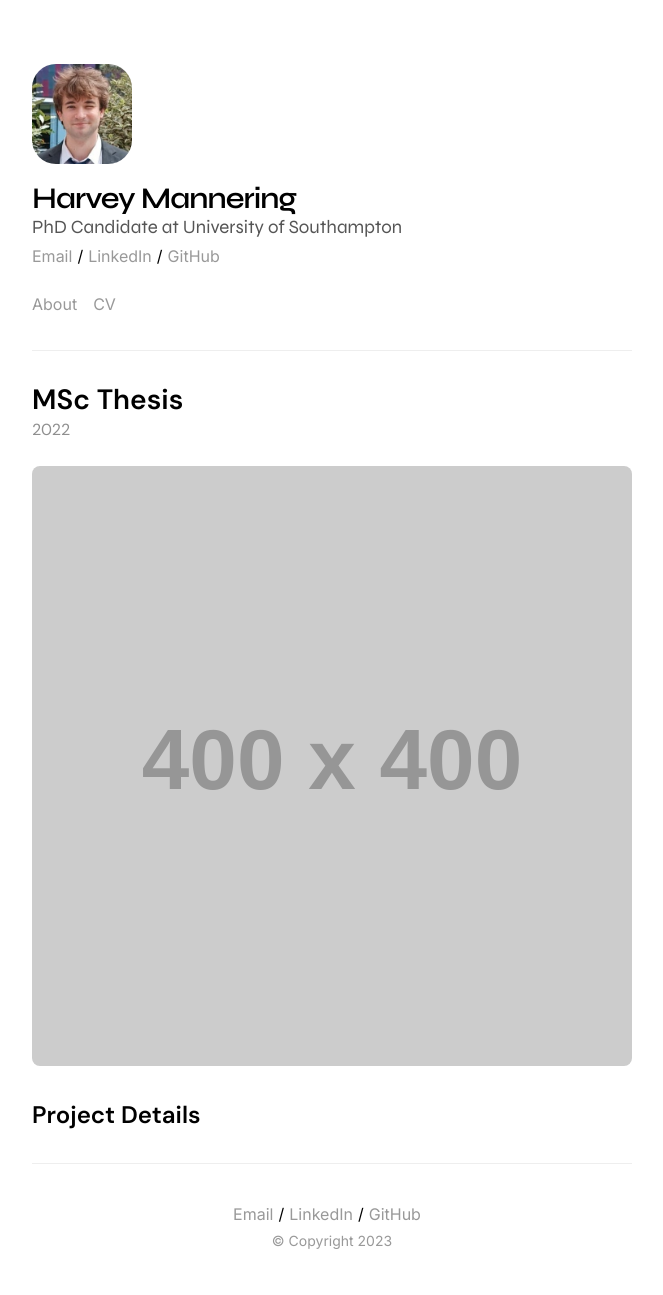
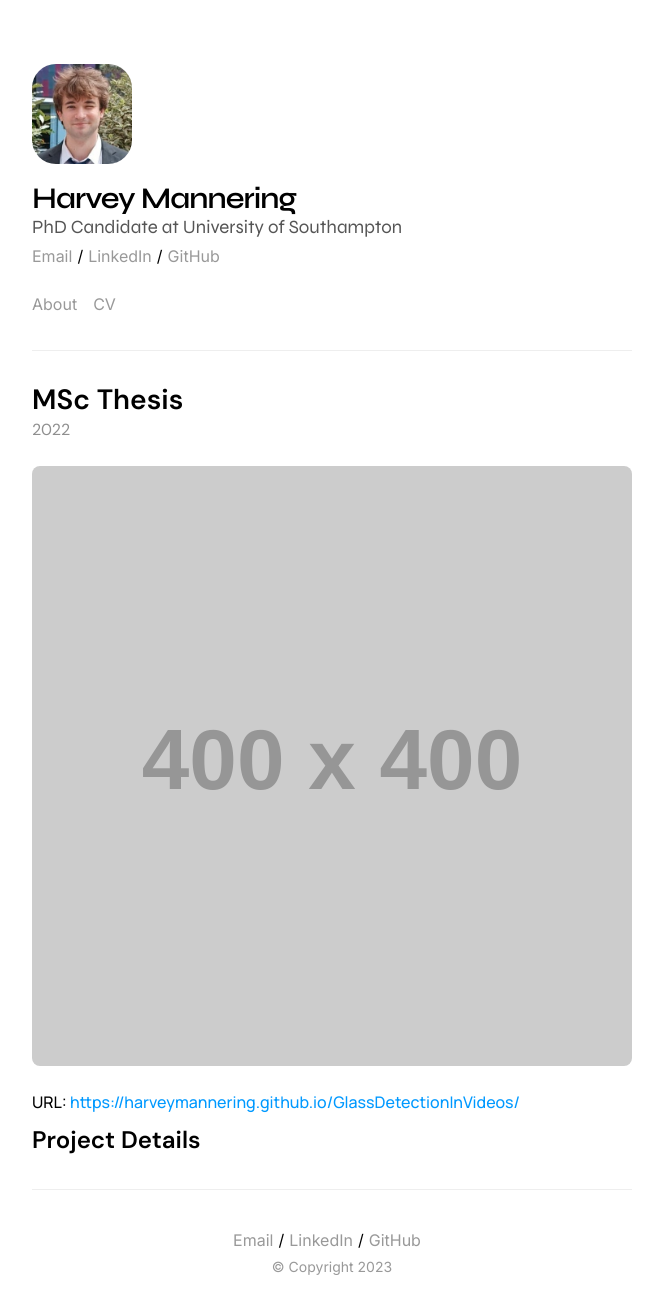
Before and after one commit to harveymannering/harveymannering.github.io, a Jekyll site: the page built from _projects/my-first-project.md, in a window 1280 px wide. Shown: the whole page, without its empty margins (308-971 px from the left). Built offline with Jekyll 4.4.1, drawn with Linux system fonts in a browser that asks for light colours; comment, search, counter and statistics services are not loaded; before the commit the page ends 1269 px from its top, so only the background shows below that.

Commit message:
Changed linking

```diff
--- a/_layouts/about.html
+++ b/_layouts/about.html
@@ -52,7 +52,7 @@ layout: default
     <p class="ap-subtitle">{{site.collection_option['projects']['label']}}</p>
     {% for project in site.projects reversed %}
     <div class="ap-project">
-        <a class="ap-project-title" href="{{project.url}}">{{project.title}}</a>
+        <a class="ap-project-title" href="{{project.project-url}}">{{project.title}}</a>
         <p class="ap-project-year">{{project.year}}</p>
         <p class="ap-project-excerpt">{{project.excerpt}}</p>
         <p class="ap-project-tags">
--- a/_projects/my-first-project.md
+++ b/_projects/my-first-project.md
@@ -2,7 +2,7 @@
 title: MSc Thesis
 layout: project
 year: 2022
-url: https://harveymannering.github.io/GlassDetectionInVideos/
+project-url: https://harveymannering.github.io/GlassDetectionInVideos/
 excerpt: This project aims to extend the glass detection model presented by Jiaying Lin et al. into video. We call this network GSDNet4Video. This is done mainly using techniques found in Google's "Mobile Real-time Video Segmentation" blog.
 project-image: https://placehold.co/400
 tag1: Project Page
```
